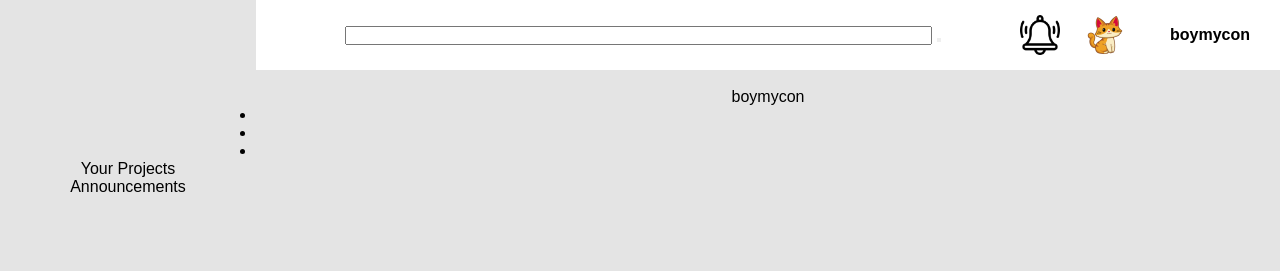
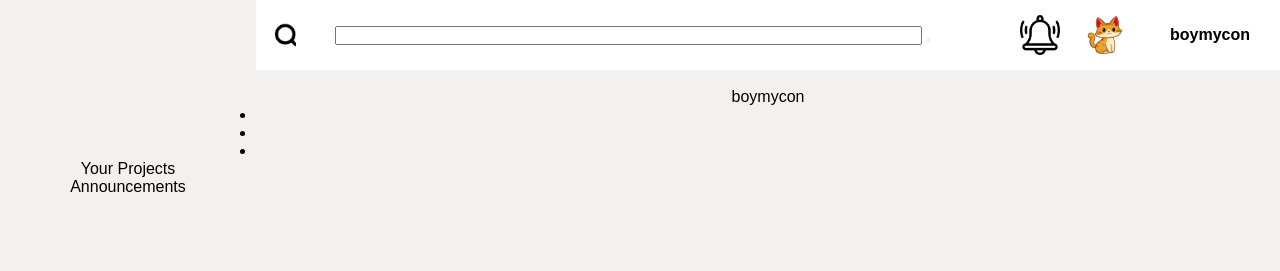
Before and after one commit to hoangvu2002/admin-dashboard, a plain HTML site: page index.html in a window 1280 px wide. Drawn offline with Linux system fonts and the light colour scheme.

Commit message:
Add the search icon to the search bar

```diff
--- a/css/styles.css
+++ b/css/styles.css
@@ -5,8 +5,8 @@
 }
 
 body{
-    background-color: rgb(228, 228, 228);
-    text-align: cente;
+    background-color: #f3f0f0;
+    text-align: center;
 }
 .container {
     display: grid;
@@ -23,6 +23,7 @@ body{
     align-items: center;
     padding: 10px;
     gap: 20px;
+    position: relative;
     > img {
         height: 50px;
     }
@@ -34,8 +35,22 @@ body{
 
 .header input {
     width: 80%;
-    margin-left: 20px;
+    margin-left: 0px;
 }
+
+.search {
+  position: absolute;
+  left: 10px;
+  top: 35px;
+  right: 10px; /* Adjust the right position as needed */
+  transform: translateY(-50%);
+  width: 30px; /* Adjust the width as needed */
+  height: 30px; /* Adjust the height as needed */
+  background-image: url("/image/search7780.jpg");
+  background-size: cover; /* Adjust the background-size as needed */
+  background-repeat: no-repeat;
+}
+
 
 .bell-icon {
     background-image: url("/image/472371.png");
--- a/index.html
+++ b/index.html
@@ -12,6 +12,7 @@
             <form action="">
                 <input type="text">
                 <button type="submit"></button>
+                <span class="search"></span>
             </form>
             <i class="bell-icon"></i>
             <img src="image/illustration-of-cute-colored-cat-cartoon-cat-image-in-format-suitable-for-children-s-book-design-elements-introduction-of-cats-to-children-books-or-posters-about-animal-free-png.webp" alt="avatar">
```
Also changed, not shown: image/search7780.jpg (added).
